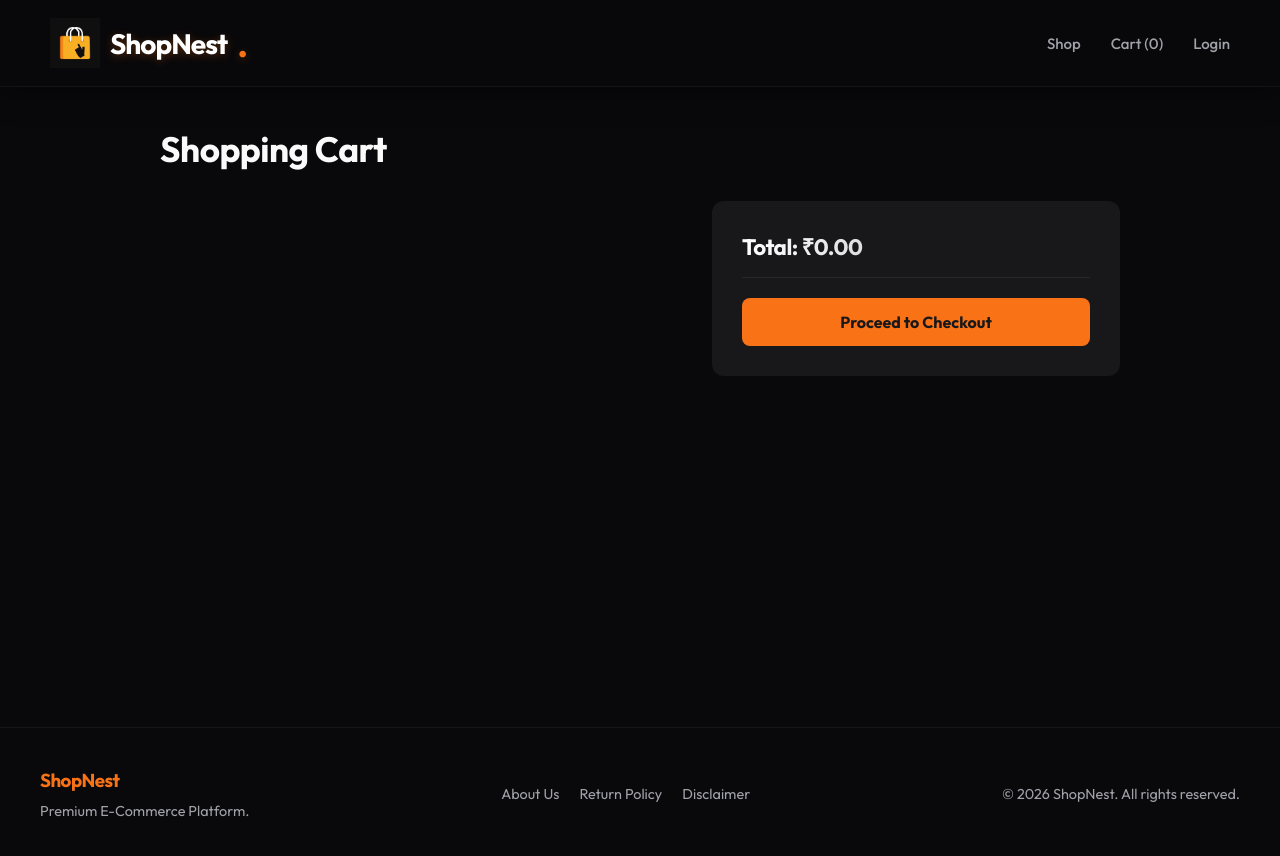
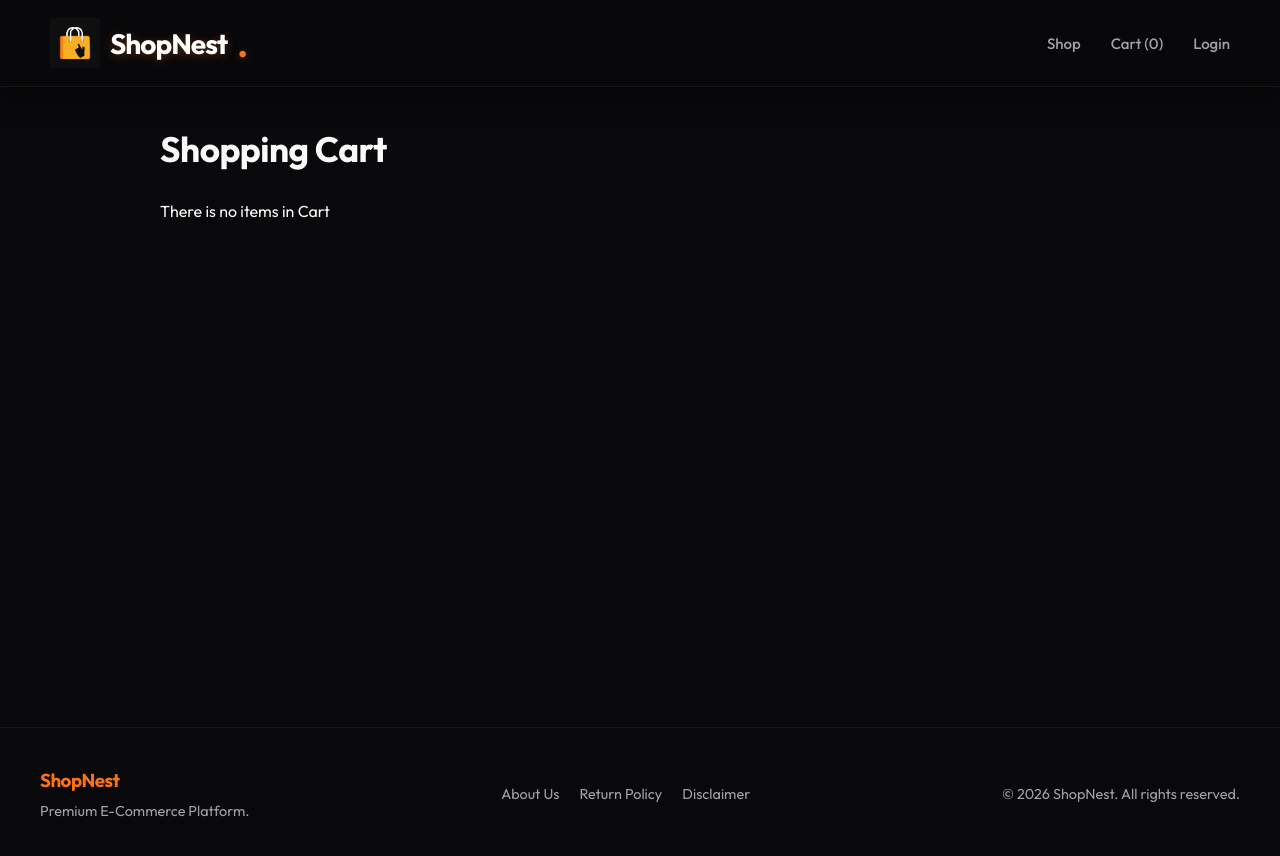
Before and after one commit to hussainshaikhsystem/E-commerce-project, a React (Vite) app in the folder frontend/: page /cart in a window 1280 px wide. Shown: the top 856 px of the page. Built offline with nearby package versions, Linux system fonts and the light colour scheme.

Commit message:
changes in cart and cartitem.jsx

```diff
--- a/frontend/src/pages/Cart.jsx
+++ b/frontend/src/pages/Cart.jsx
@@ -1,14 +1,27 @@
-import React from "react";
-import { useSelector } from "react-redux";
+import React, { useEffect, useState } from "react";
+import { useDispatch, useSelector } from "react-redux";
 import { useNavigate } from "react-router-dom";
 import Cartitem from "../pages/Cartitem.jsx";
+import { clearcart } from "../redux/cartslice.js";
 import "../styles/cart.css";
 const Cart = () => {
   const cartitems = useSelector((state) => state.cart.cartitems);
+  const dispatch = useDispatch()
+  const [loading, setloading] = useState(true);
+  const handlecart = () => {
+    setloading(cartitems.length === 0);
+  };
+  useEffect(() => {
+    handlecart();
+  }, [cartitems]);
+
   const navigate = useNavigate();
   return (
     <div className="cart-parent">
       <h1>Shopping Cart</h1>
+      {loading ? (
+        <div>There is no items in Cart</div>
+      ) : (
         <div className="upper-grid">
           <div className="cart-grid">
             {cartitems.map((item) => (
@@ -16,13 +29,30 @@ const Cart = () => {
             ))}
           </div>
           <div className="total-box">
-      <h2>Total: ₹{cartitems.reduce((acc, curr) => acc + curr.price * curr.qty, 0).toFixed(2)}</h2>
+            <h2>
+              Total: ₹
+              {cartitems
+                .reduce((acc, curr) => acc + curr.price * curr.qty, 0)
+                .toFixed(2)}
+            </h2>
             <hr />
-      <button onClick={() => {
-        navigate('/checkout')
-      }} className="checkout-btn">Proceed to Checkout</button>
+            <button
+              onClick={() => {
+                navigate("/checkout");
+              }}
+              className="checkout-btn"
+            >
+              Proceed to Checkout
+            </button>
+            <button
+              onClick={() => dispatch(clearcart())}
+              className="checkout-btn"
+            >
+              Clear Cart
+            </button>
           </div>
         </div>
+      )}
     </div>
   );
 };
--- a/frontend/src/pages/Cartitem.jsx
+++ b/frontend/src/pages/Cartitem.jsx
@@ -1,7 +1,7 @@
 import React from "react";
 import "../styles/cart.css";
 import { useDispatch } from "react-redux";
-import { clearcart, increaseqty } from "../redux/cartslice.js";
+import { clearcart, increaseqty, removefromcart } from "../redux/cartslice.js";
 import { decreaseqty } from "../redux/cartslice.js";
 const Cartitem = ({ cartproduct }) => {
   const dispatch = useDispatch();
@@ -30,7 +30,7 @@ const Cartitem = ({ cartproduct }) => {
             </button>
           </div>
           <button onClick={() => {
-            dispatch(clearcart(cartproduct._id))
+            dispatch(removefromcart(cartproduct._id))
           }}>Remove</button>
         </div>
       </div>
```
Lines whose indentation alone changed are shown as unchanged.
